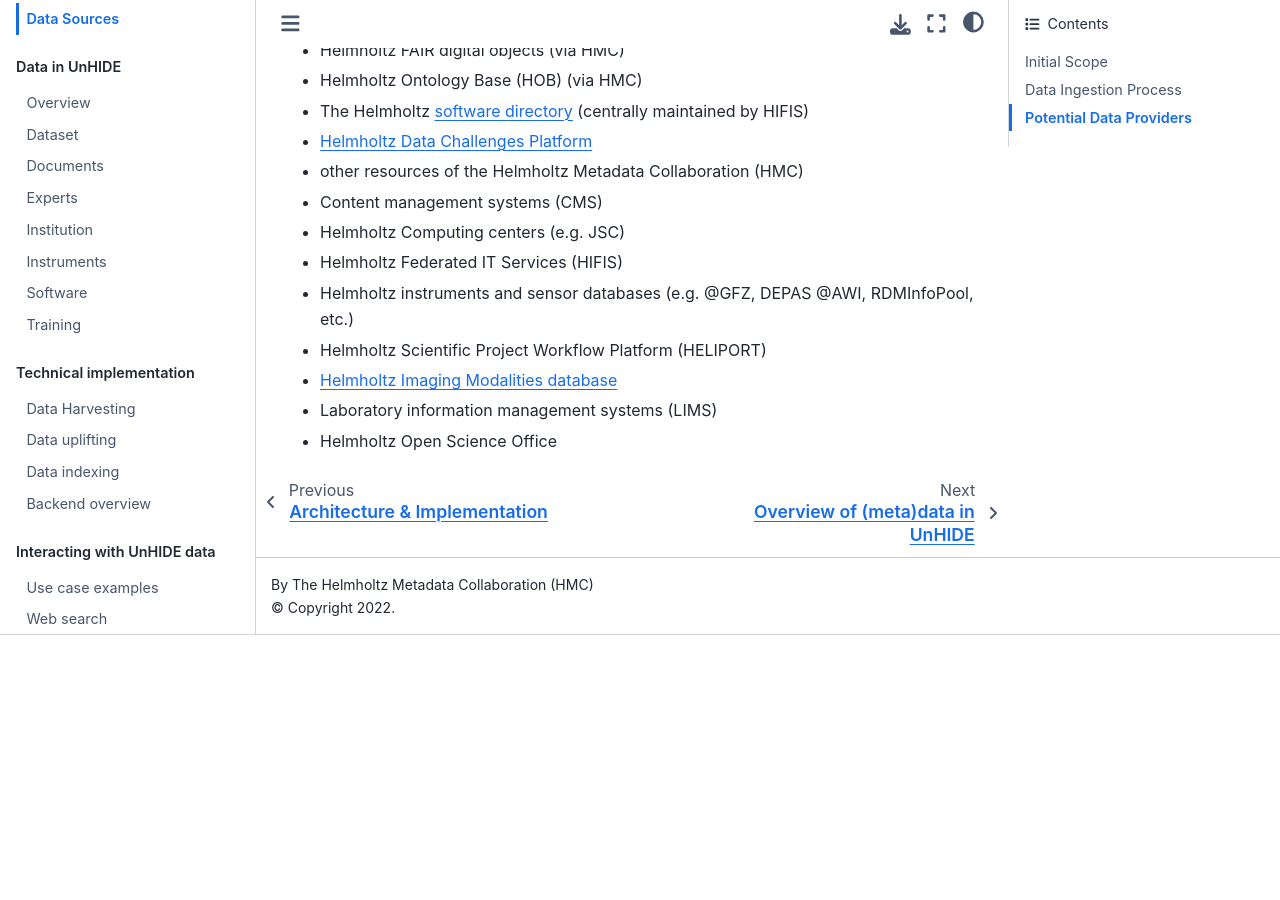
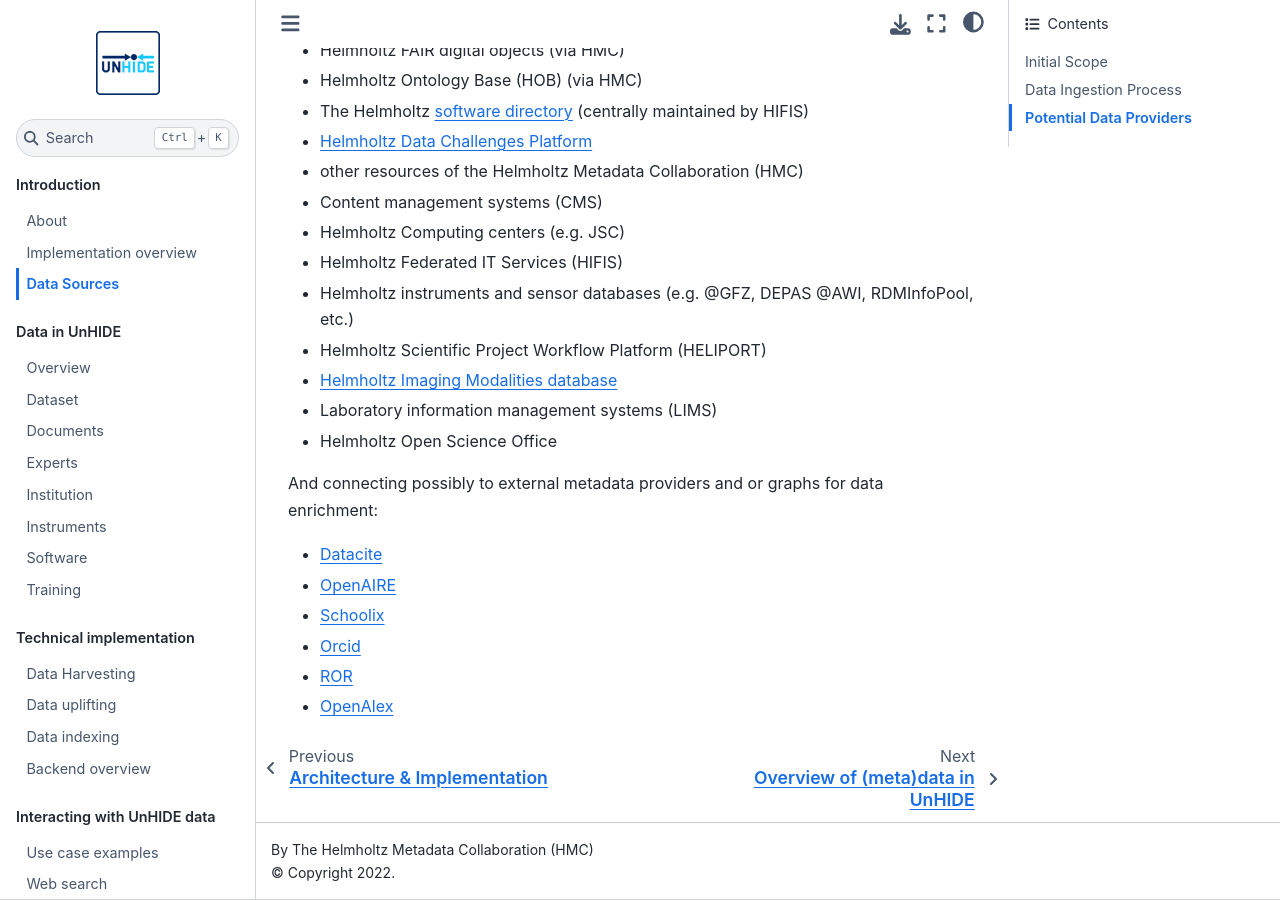
Before and after one commit to Materials-Data-Science-and-Informatics/unhide-docs, a Jupyter Book: the page built from docs/introduction/data_sources.md, in a window 1280 px wide and 900 px high, scrolled down 1608 px. Built offline with Jupyter Book 1.0.4 settings and Sphinx 7.4.7 and the Sphinx Book theme 1.1.4, drawn with Linux system fonts in a browser that asks for light colours; before the commit the page ends 2243 px from its top, so only the background shows below that.

Commit message:
Remove authors part and add possible third party sources.

```diff
--- a/docs/introduction/data_sources.md
+++ b/docs/introduction/data_sources.md
@@ -42,3 +42,11 @@
 - [Helmholtz Imaging Modalities database](https://modalities.helmholtz-imaging.de/)
 - Laboratory information management systems (LIMS)
 - Helmholtz Open Science Office
+
+And connecting possibly to external metadata providers and or graphs for data enrichment:
+- [Datacite](https://datacite.org/)
+- [OpenAIRE](https://explore.openaire.eu/)
+- [Schoolix](http://www.scholix.org/)
+- [Orcid](https://orcid.org/)
+- [ROR](https://ror.org)
+- [OpenAlex](https://openalex.org/)
```
Also changed, not shown: docs/landingpage.md (+0 -4 lines).
